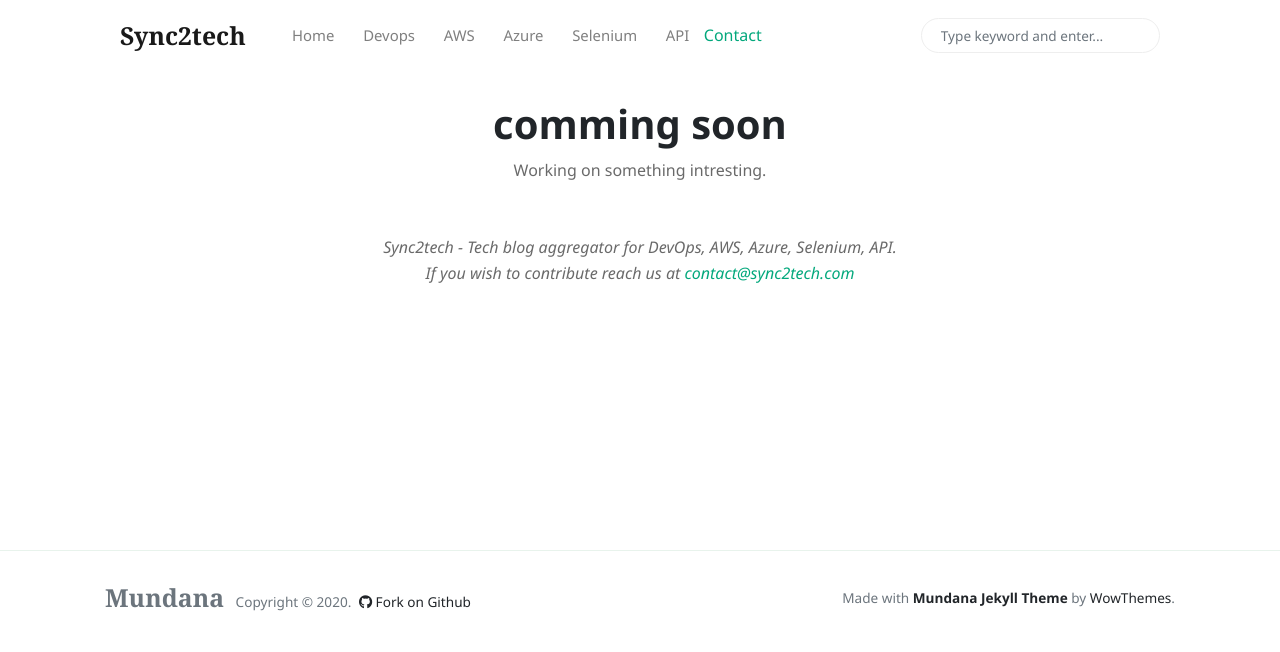
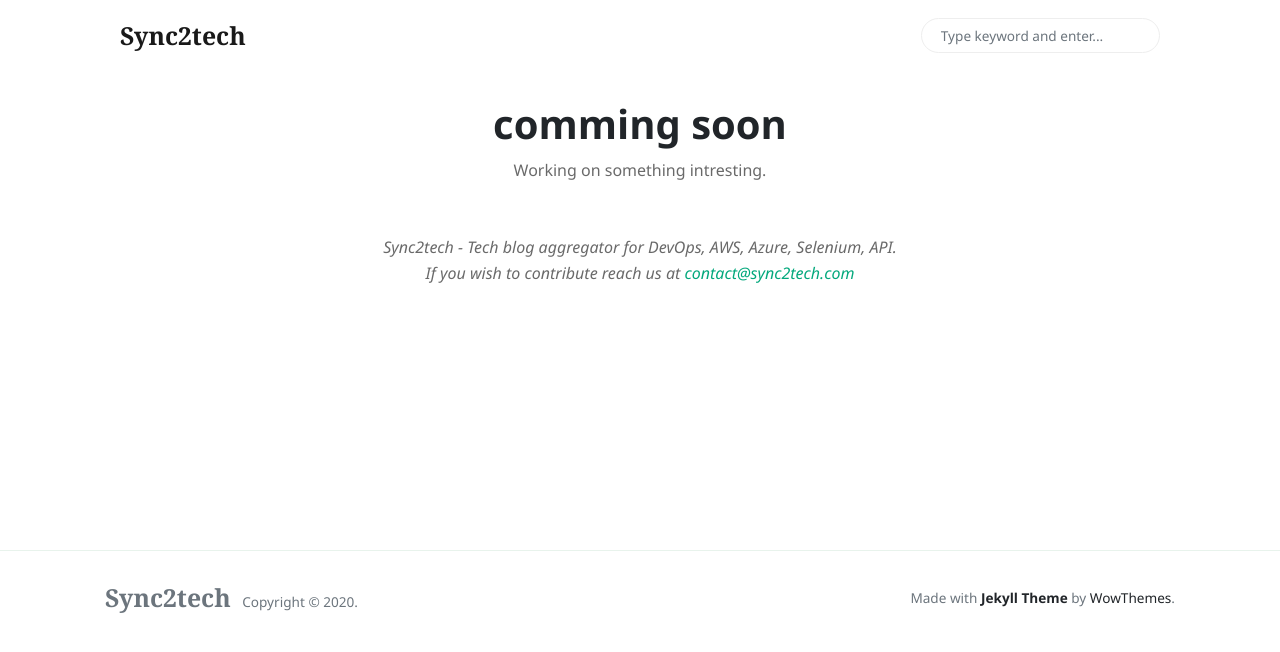
Before and after one commit to mohan-balakrishnan/sync2techold, a Jekyll site: the page built from index.html, in a window 1280 px wide. Shown: the top 652 px of the page. Built offline with Jekyll 4.4.1, drawn with Linux system fonts in a browser that asks for light colours; nearby versions of some CDN libraries; the list of posts is cut into pages by our own code.

Commit message:
issue fix

```diff
--- a/_includes/menu-header.html
+++ b/_includes/menu-header.html
@@ -1,5 +1,5 @@
 <!--  Replace menu links here -->
-<li class="nav-item">
+<!-- <li class="nav-item">
 <a class="nav-link" href="{{site.baseurl}}/index.html">Home</a>
 </li>
 <li class="nav-item">
@@ -19,4 +19,4 @@
 </li>
 <li class="nav-item">
 <a  href="{{site.baseurl}}/contact.html">Contact</a>
-</li>
+</li> -->
--- a/_layouts/default.html
+++ b/_layouts/default.html
@@ -71,21 +71,16 @@
 
     <script src="{{site.baseurl}}/assets/js/theme.js"></script>
 
-
  <!-- Footer -->
  <footer class="bg-white border-top p-3 text-muted small">
     <div class="container">
     <div class="row align-items-center justify-content-between">
         <div>
-                <span class="navbar-brand mr-2 mb-0"><strong>Mundana</strong></span>
+            <span class="navbar-brand mr-2 mb-0"><strong>Sync2tech</strong></span>
             <span>Copyright © <script>document.write(new Date().getFullYear())</script>.</span>
-
-                <!--  Github Repo Star Btn-->
-                <a class="text-dark ml-1" target="_blank" href="https://github.com/wowthemesnet/mundana-theme-jekyll"><i class="fab fa-github"></i> Fork on Github</a>
-
         </div>
         <div>
-                Made with <a target="_blank" class="text-dark font-weight-bold" href="https://www.wowthemes.net/mundana-jekyll-theme/"> Mundana Jekyll Theme </a> by <a class="text-dark" target="_blank" href="https://www.wowthemes.net">WowThemes</a>.
+            Made with <a target="_blank" class="text-dark font-weight-bold" href="https://www.wowthemes.net/mundana-jekyll-theme/"> Jekyll Theme </a> by <a class="text-dark" target="_blank" href="https://www.wowthemes.net">WowThemes</a>.
         </div>
     </div>
     </div>
```
Lines whose indentation alone changed are shown as unchanged.
